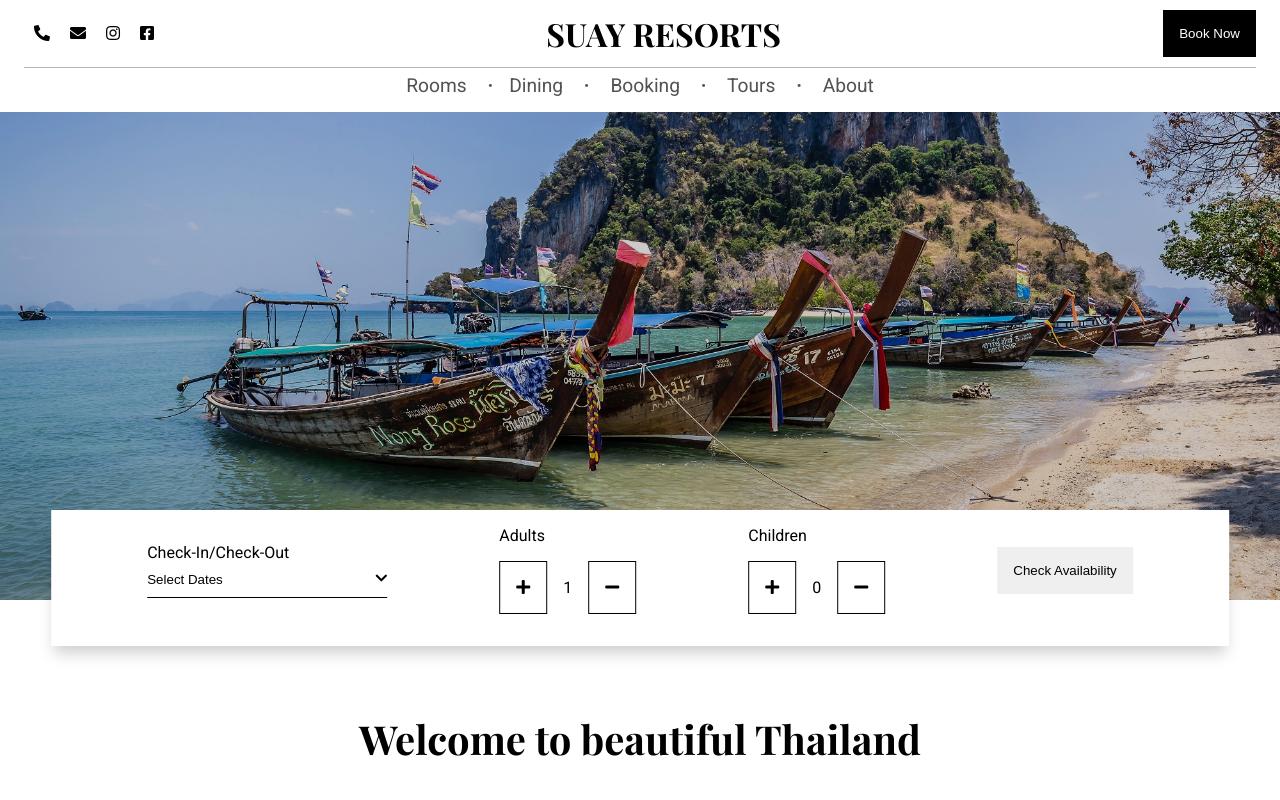
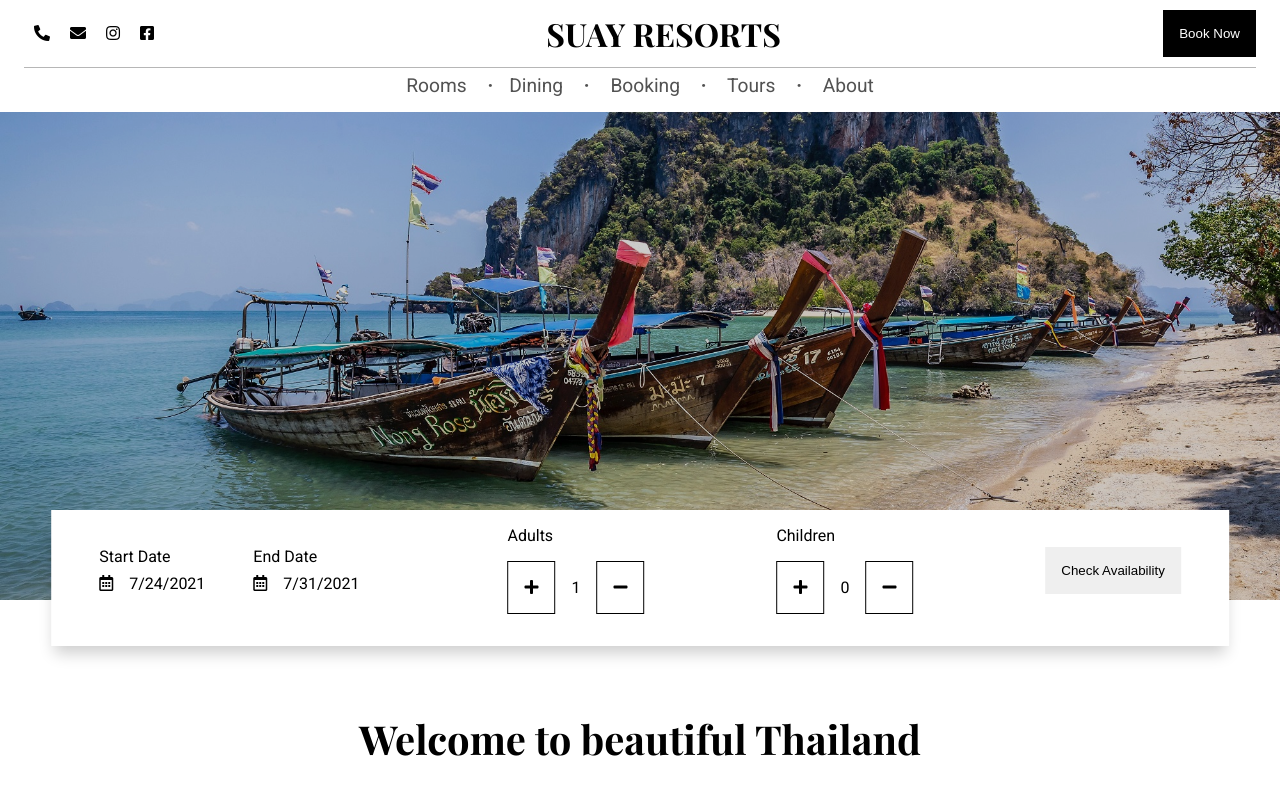
Before and after one commit to Leopoldov95/hotel_mern, a React (Create React App) app in the folder client/: page / in a window 1280 px wide. Shown: the top 800 px of the page. Built offline with nearby package versions, Linux system fonts and the light colour scheme.

Commit message:
updated bookbar

```diff
--- a/client/src/components/booking/BookWidget.js
+++ b/client/src/components/booking/BookWidget.js
@@ -27,10 +27,22 @@ const BookWidget = () => {
     <div className="BookWidget">
       <form onSubmit={handleSubmit}>
         <div className="date">
-          <label>Check-In/Check-Out</label>
-          <button className="btn btn-date" onClick={handleCalenderDisplay}>
-            <span> Select Dates</span> <i className="fas fa-chevron-down"></i>
-          </button>
+        <div onClick={() => setShowCalender(!showCalender)}>
+          <label>Start Date</label>
+          <div>
+            <i className="far fa-calendar-alt"></i>
+            <span>
+              {booking.dates[0].startDate.toLocaleDateString("en-US")}
+            </span>
+          </div>
+        </div>
+        <div onClick={() => setShowCalender(!showCalender)}>
+          <label>End Date</label>
+          <div>
+            <i className="far fa-calendar-alt"></i>
+            <span>{booking.dates[0].endDate.toLocaleDateString("en-US")}</span>
+          </div>
+        </div>
         </div>
         <div className="adults">
           <label>Adults</label>
--- a/client/src/components/booking/BookWidget.scss
+++ b/client/src/components/booking/BookWidget.scss
@@ -12,15 +12,25 @@
   form {
     display: flex;
     justify-content: space-between;
-    margin: 0 6rem;
+    margin: 0 3rem;
     align-items: center;
-    .btn-date {
-      background-color: transparent;
-      width: 240px;
-      padding: 10px 0;
+    .date {
       display: flex;
-      justify-content: space-between;
-      border-bottom: 1px solid black;
+      div {
+        &:hover {
+          cursor: pointer;
+        }
+        &:nth-child(1) {
+          margin-right: 2rem;
+        }
+        label {
+          display: inline-block;
+          margin-bottom: 8px;
+        }
+        span {
+          padding: 0 1rem;
+        }
+      }
     }
     .guest-select {
       margin-top: 1rem;
```
